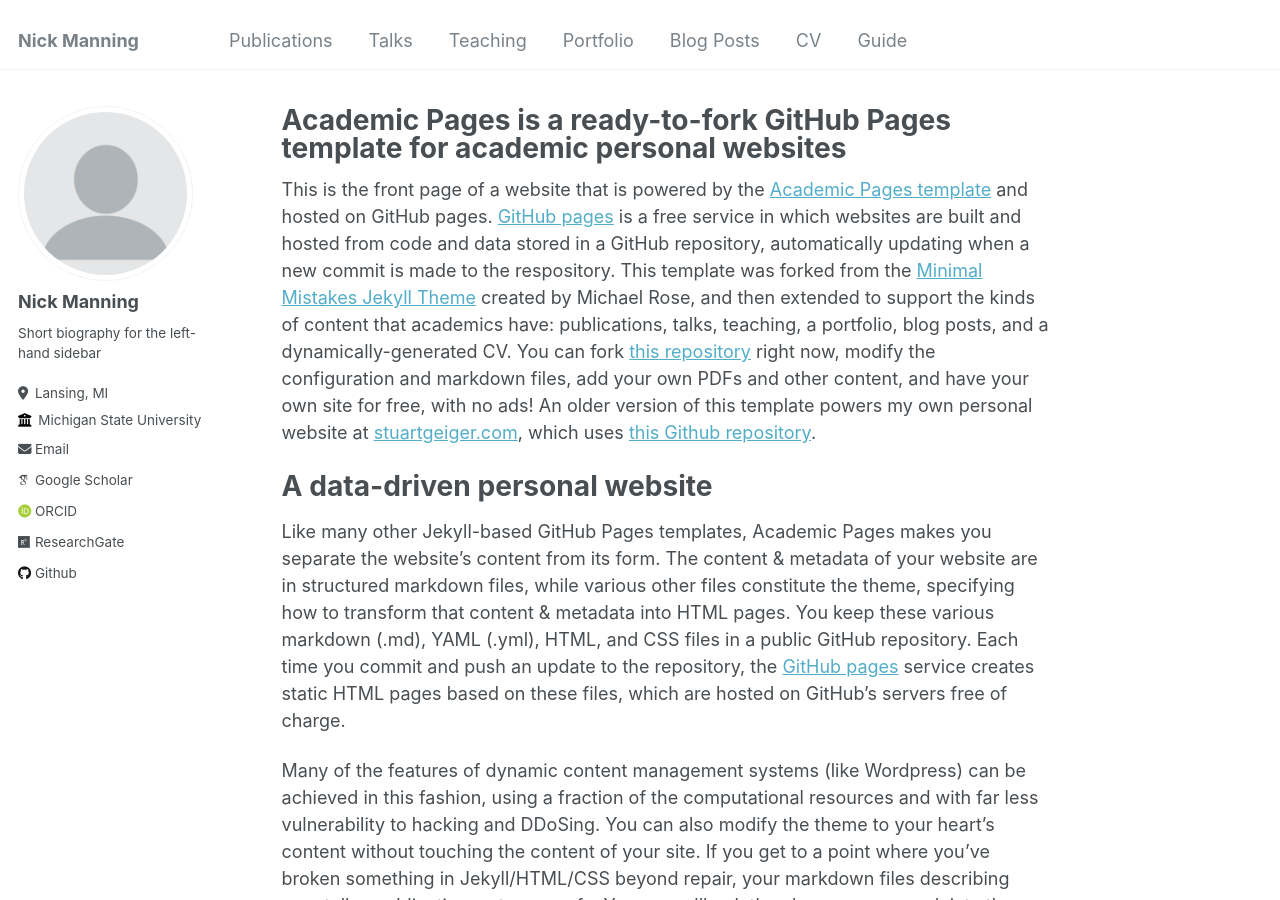
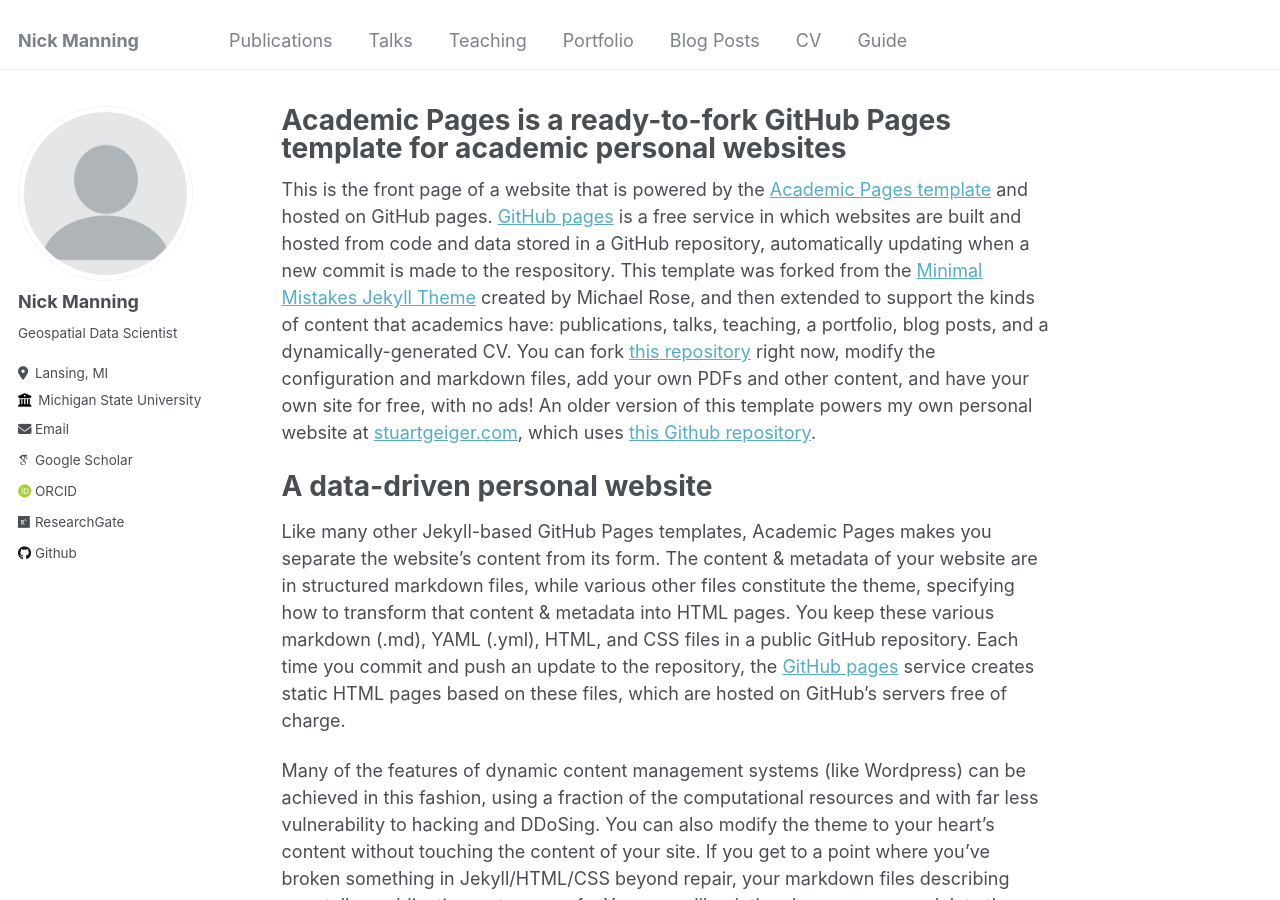
Before and after one commit to nbmanning/nbmanning.github.io, a Jekyll site: the page built from _pages/about.md, in a window 1280 px wide and 900 px high. Built offline with Jekyll 4.4.1, drawn with Linux system fonts in a browser that asks for light colours; some web fonts are replaced.

Commit message:
changed title

```diff
--- a/_config.yml
+++ b/_config.yml
@@ -24,7 +24,7 @@
   avatar           : "profile.png"
   name             : "Nick Manning"
   pronouns         : # example: "she/her"
-  bio              : "Short biography for the left-hand sidebar"
+  bio              : "Geospatial Data Scientist"
   location         : "Lansing, MI"
   employer         : "Michigan State University"
   uri              : # URL
```
